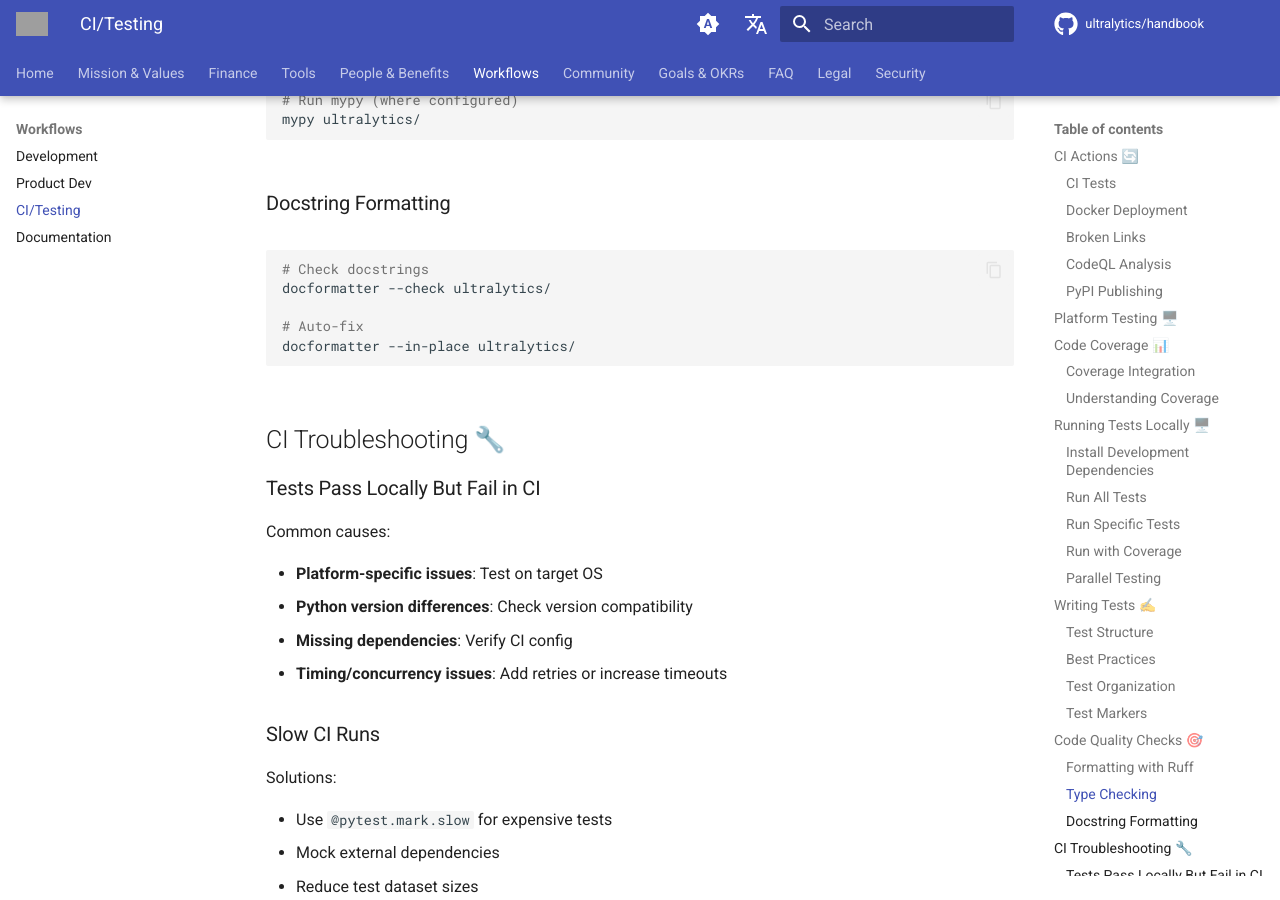
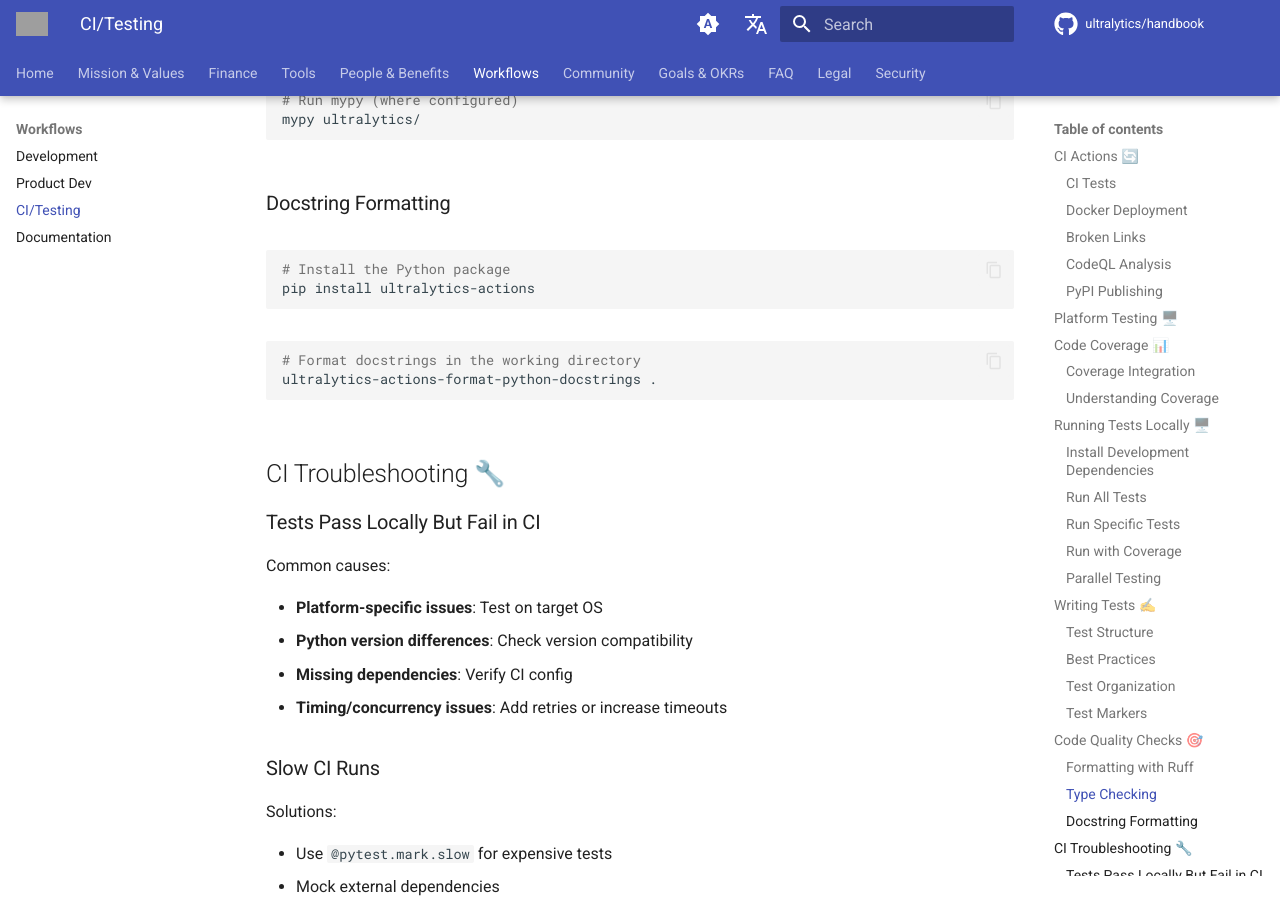
Before and after one commit to ultralytics/handbook, an MkDocs documentation site: the page built from docs/en/workflows/ci-testing.md, in a window 1280 px wide and 900 px high, scrolled down 4377 px. Built offline with MkDocs 1.6.1 and Material for MkDocs 9.7.7, drawn with Linux system fonts in a browser that asks for light colours; comment, search, counter and statistics services are not loaded; grey boxes are pictures that could not be loaded.

Commit message:
fix: update docstring formatting section in CI testing
Updated docstring formatting instructions to use the `ultralytics-actions` package instead of the legacy `docformatter` package.

Signed-off-by: fatih akyon <34196005+fcakyon@users.noreply.github.com>

````diff
--- a/docs/en/workflows/ci-testing.md
+++ b/docs/en/workflows/ci-testing.md
@@ -179,11 +179,13 @@
 ### Docstring Formatting
 
 ```bash
-# Check docstrings
-docformatter --check ultralytics/
+# Install the Python package
+pip install ultralytics-actions
+```
 
-# Auto-fix
-docformatter --in-place ultralytics/
+```bash
+# Format docstrings in the working directory
+ultralytics-actions-format-python-docstrings .
 ```
 
 ## CI Troubleshooting 🔧
````
